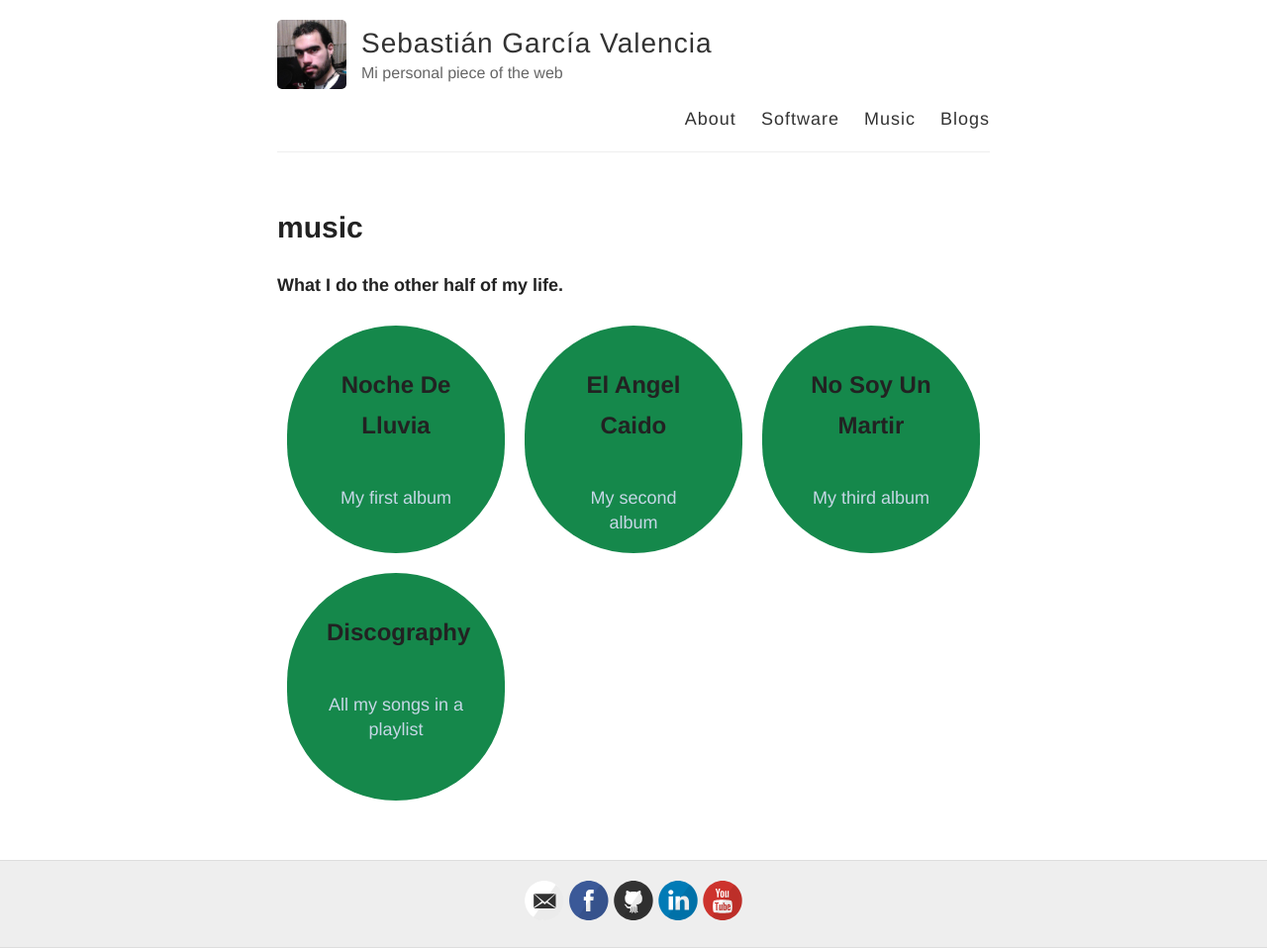
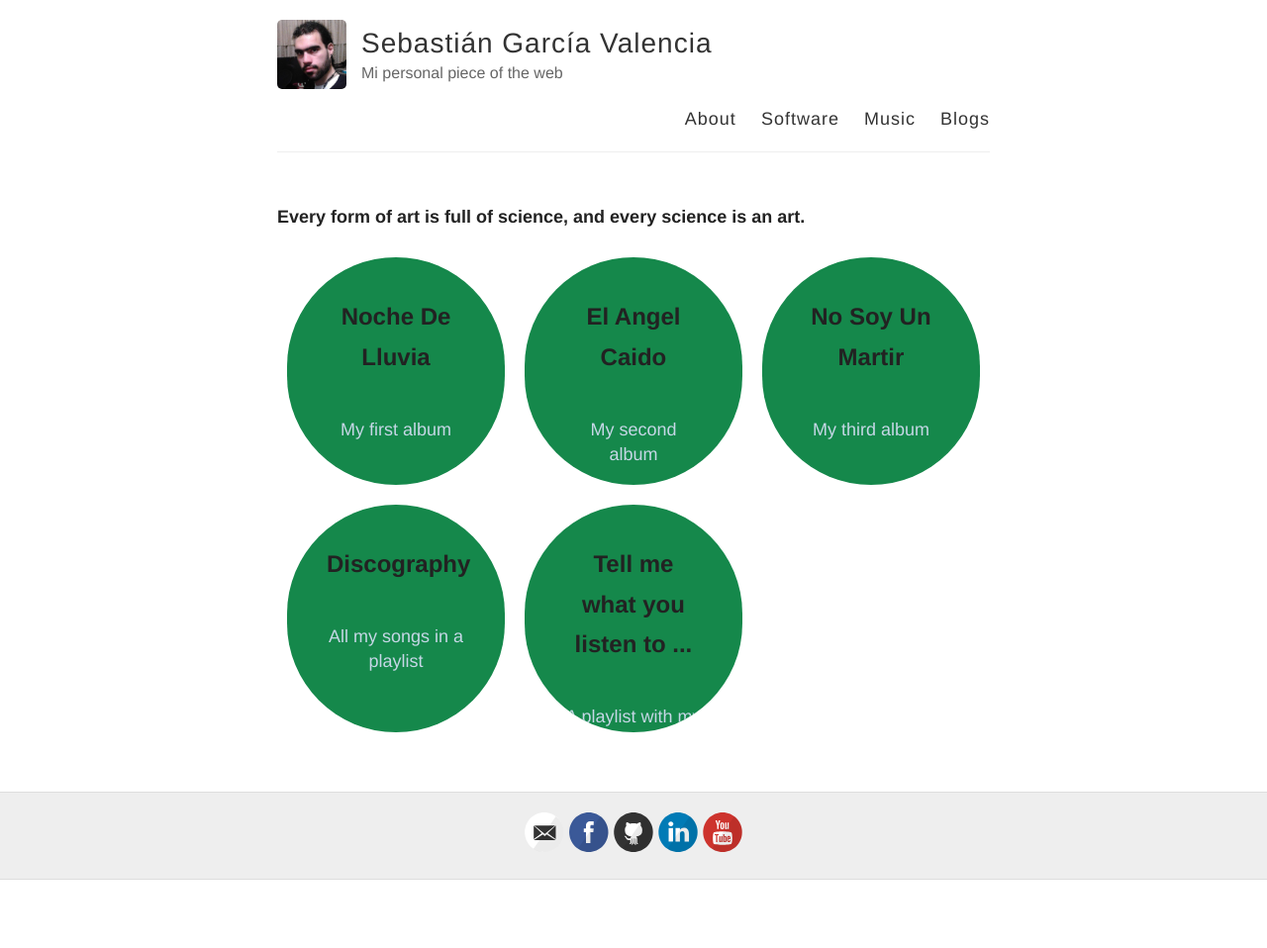
Before and after one commit to sebasgverde/sebasgverde.github.io, a Jekyll site: the page built from music.md, in a window 1280 px wide. Shown: the whole page at 99% size. Built offline with Jekyll 4.4.1, drawn with Linux system fonts in a browser that asks for light colours; after the commit the page ends 900 px from its top, so only the background shows below that.

Commit message:
music playlist

```diff
--- a/music.md
+++ b/music.md
@@ -1,8 +1,8 @@
 ---
 layout: page
-title: music
+title:
 permalink: /music/
-description: What I do the other half of my life.
+description: "Every form of art is full of science, and every science is an art."
 ---
 
 {% for project in site.music %}
```
Also changed, not shown: _music/6_myplaylist.md (added, +7 -0 lines).
